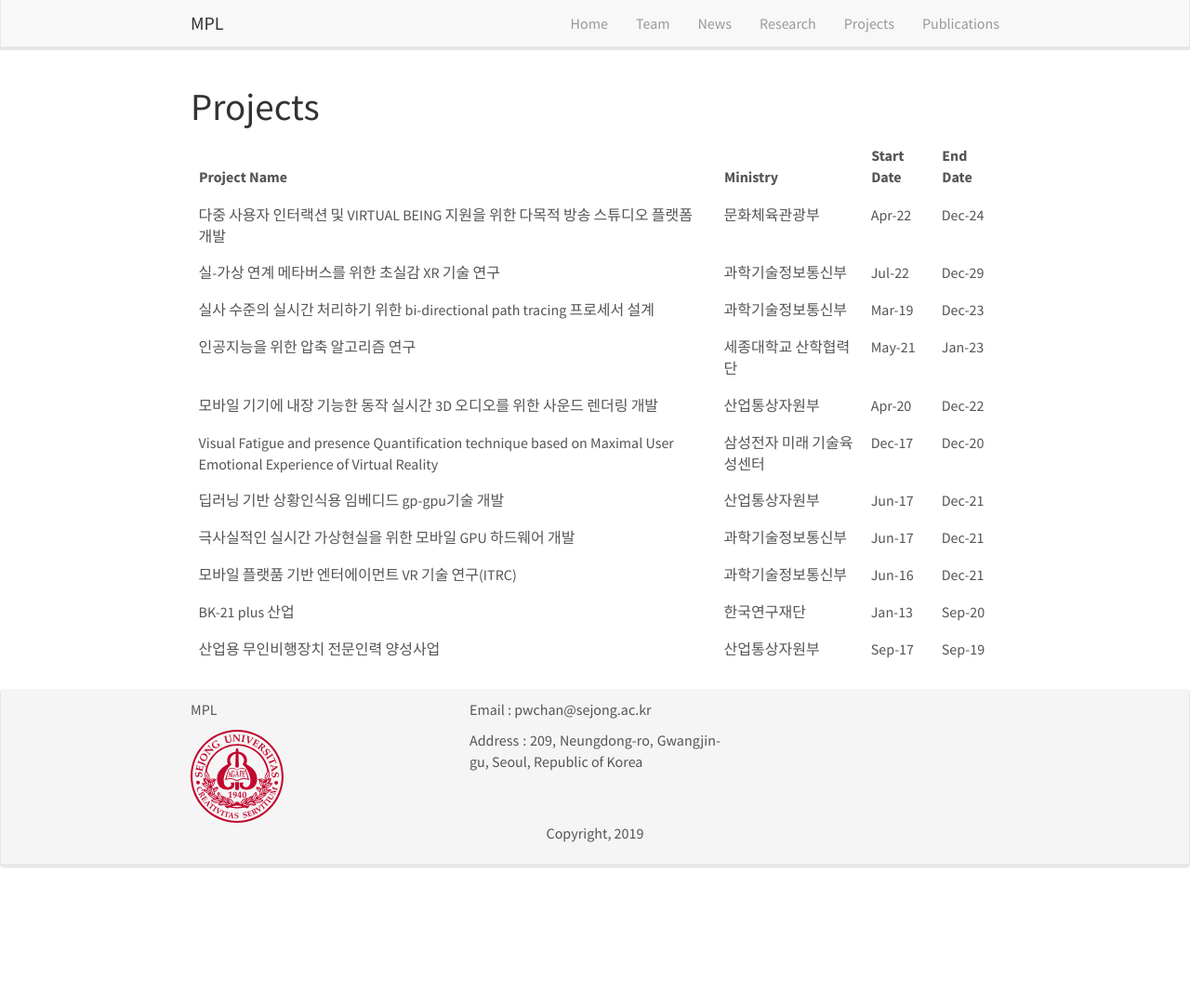
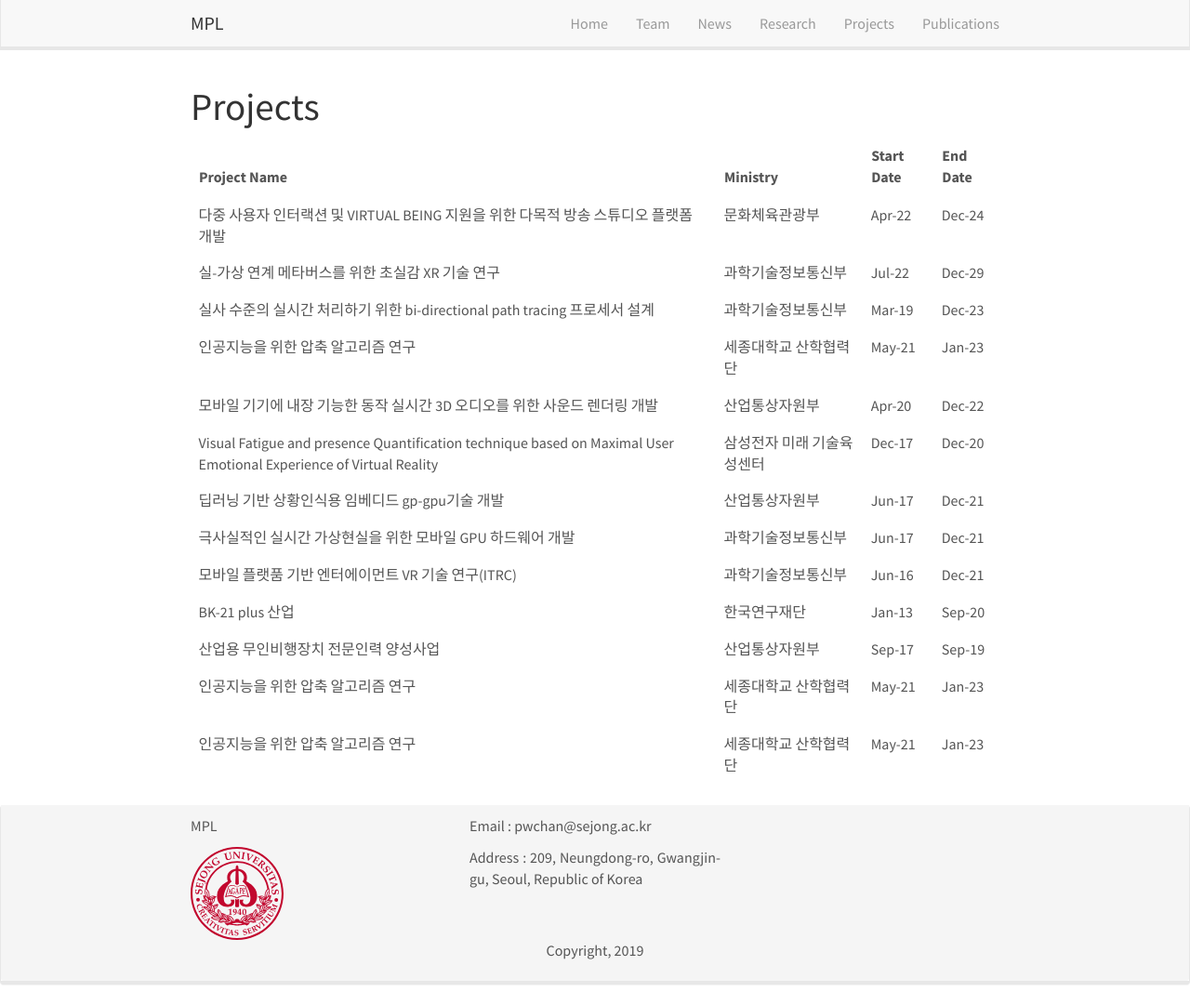
Before and after one commit to MPLRayman/webtest2, a Jekyll site: the page built from _pages/projects.html, in a window 1280 px wide and 1081 px high. Shown: the whole window at 93% size. Built offline with Jekyll 4.4.1, drawn with Linux system fonts in a browser that asks for light colours; nearby versions of some CDN libraries.

Commit message:
Revert "project change finished"
This reverts commit a1921bd5b6c23f7dc0c4507c24a86fef6bf3d1e4.

```diff
--- a/_pages/projects.html
+++ b/_pages/projects.html
@@ -103,6 +103,18 @@ permalink: /projects.html
             <td>Sep-17</td>
             <td>Sep-19</td>
         </tr>
+        <tr>
+            <td>인공지능을 위한 압축 알고리즘 연구</td>
+            <td>세종대학교 산학협력단</td>
+            <td>May-21</td>
+            <td>Jan-23</td>
+        </tr>
+        <tr>
+            <td>인공지능을 위한 압축 알고리즘 연구</td>
+            <td>세종대학교 산학협력단</td>
+            <td>May-21</td>
+            <td>Jan-23</td>
+        </tr>
     </tbody>
 </table>
 
```
